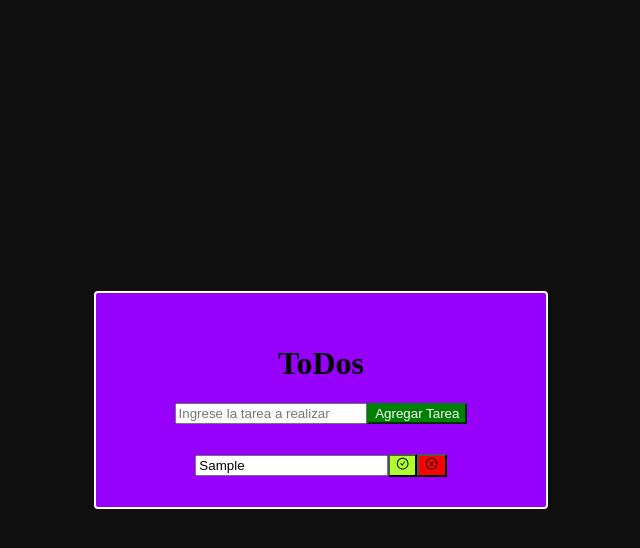
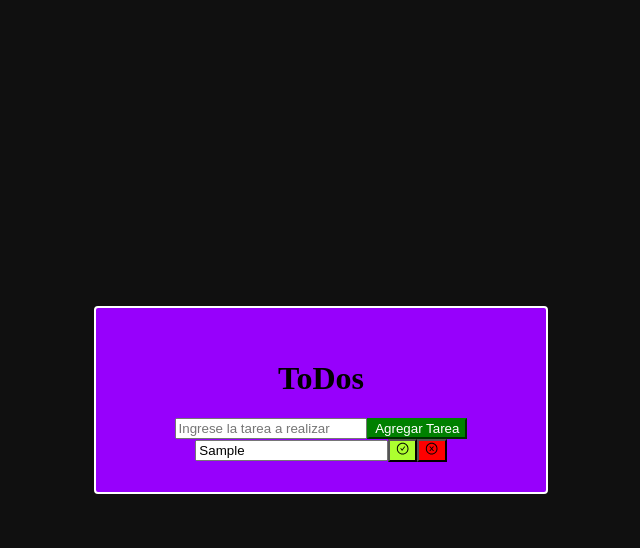
Before and after one commit to SebastianINF/todo-list, a React (Vite) app: page / in a window 1280 px wide. Both pictures are taken after typing "Sample" into the empty fields and a click on the button "Agregar Tarea". Shown: the top 548 px of the page, without its empty margins (361-1001 px from the left). Built offline with nearby package versions, Linux system fonts and the light colour scheme.

Commit message:
second commit

```diff
--- a/src/ToDos.css
+++ b/src/ToDos.css
@@ -5,18 +5,18 @@
   text-decoration: none;
 }
 
-.boton-delete{
+.boton-delete {
   background-color: red;
 }
-.boton-check{
+.boton-check {
   background-color: greenyellow;
 }
 
-.boton-delete:hover{
+.boton-delete:hover {
   background-color: rgb(255, 98, 0);
 }
 
-.boton-check:hover{
+.boton-check:hover {
   background-color: green;
 }
 
@@ -32,7 +32,7 @@ body {
   margin-bottom: 30px;
 }
 
-.div-tarea{
+.div-tarea {
   display: flex;
   align-items: center;
 }
@@ -43,9 +43,9 @@ h1 {
   color: black;
 }
 
-.div-app{
+.div-app {
   background-color: rgb(151, 0, 252);
-  border: 2px white solid ;
+  border: 2px white solid;
   width: 100%;
   padding: 30px 40px;
   border-radius: 4px;
@@ -65,5 +65,9 @@ input {
   background-color: green;
   color: white;
   border-color: green;
+}
 
+.section {
+  display: flex;
+  justify-content: center;
 }
--- a/src/components/ToDos.jsx
+++ b/src/components/ToDos.jsx
@@ -1,59 +1,55 @@
-import {AiOutlineCloseCircle} from "react-icons/ai"
-import Checked from "./ButtonCheked";
-import { useState } from "react"
+// En tu componente ToDos
+import { useState } from 'react'
+import { AiOutlineCloseCircle } from 'react-icons/ai'
+import Checked from './ButtonCheked'
 
-export default function ToDos(){
+export default function ToDos() {
+  const [tasks, setTasks] = useState([])
+  const [newTask, setNewTask] = useState('')
 
-  const [list , setList] = useState([]);
-  const [change, setChange] = useState("");
-
-  const handleSubmit = (e)=> {
-    e.preventDefault()
-    let input = document.getElementById("barra")
-    let texto = input.value
-    if(texto !== "" ){
-      list.push(texto)
-      setList(list)
-      setChange("")
+  const addTask = () => {
+    if (newTask !== '') {
+      const task = {
+        id: Date.now(),
+        text: newTask
+      }
+      setTasks([...tasks, task])
+      setNewTask('')
     }
   }
 
-  const handleChange = (e)=> {
-    setChange(e.target.value)
+  const removeTask = taskId => {
+    const updatedTasks = tasks.filter(task => task.id !== taskId)
+    setTasks(updatedTasks)
   }
 
   return (
-    <div className="div-app">
+    <div className='div-app'>
       <h1>ToDos</h1>
       <div>
-        <form onSubmit={handleSubmit} className="formulario">
+        <section className='section'>
           <input
-            id="barra"
-            type="text"
-            placeholder="Ingrese la tarea a realizar"
-            onChange={handleChange}
-            value={change}
+            type='text'
+            placeholder='Ingrese la tarea a realizar'
+            value={newTask}
+            onChange={e => setNewTask(e.target.value)}
           />
-          <button className="boton-agregar">Agregar Tarea</button>
-        </form>
-        {list && list.map((tarea, index, lista)=>{
-          return(
-            <div key={index} id={index} className="div-tarea">
-            <Checked tarea={tarea}/>
+          <button className='boton-agregar' onClick={addTask}>
+            Agregar Tarea
+          </button>
+        </section>
+
+        {tasks.map(task => (
+          <div key={task.id} className='div-tarea'>
+            <Checked tarea={task.text} />
             <button
-              className="boton-delete"
-              onClick={()=>{
-                const nuevasTareas = [...list];
-                nuevasTareas.splice(index, 1);
-                console.log(nuevasTareas)
-                setList(nuevasTareas);
-            }}
+              className='boton-delete'
+              onClick={() => removeTask(task.id)}
             >
-            <AiOutlineCloseCircle></AiOutlineCloseCircle>
+              <AiOutlineCloseCircle />
             </button>
-            </div>
-          )
-        })}
+          </div>
+        ))}
       </div>
     </div>
   )
```
Also changed, not shown: src/components/ButtonCheked.jsx (+11 -13 lines), src/main.jsx (+1 -19 lines).
